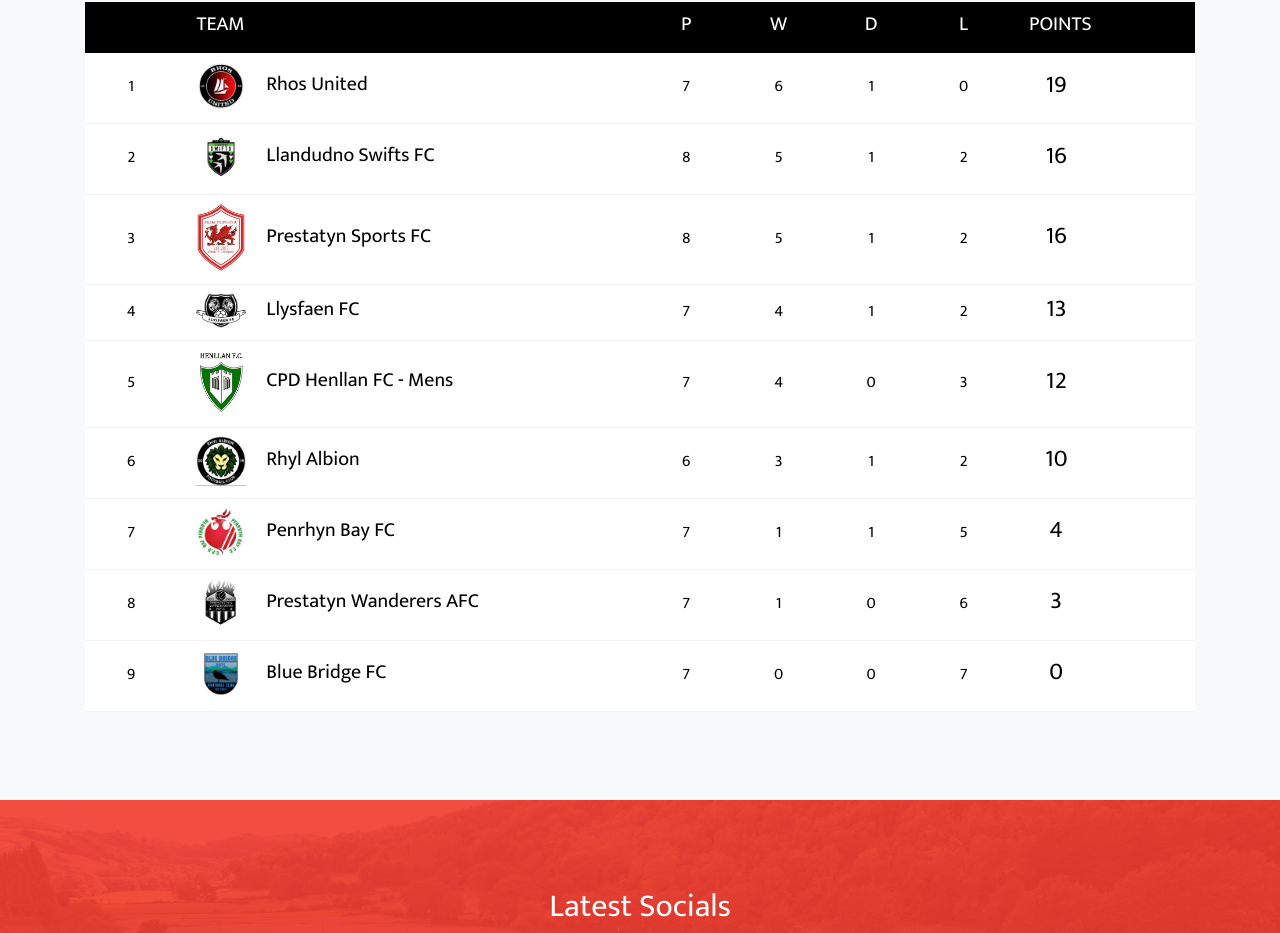
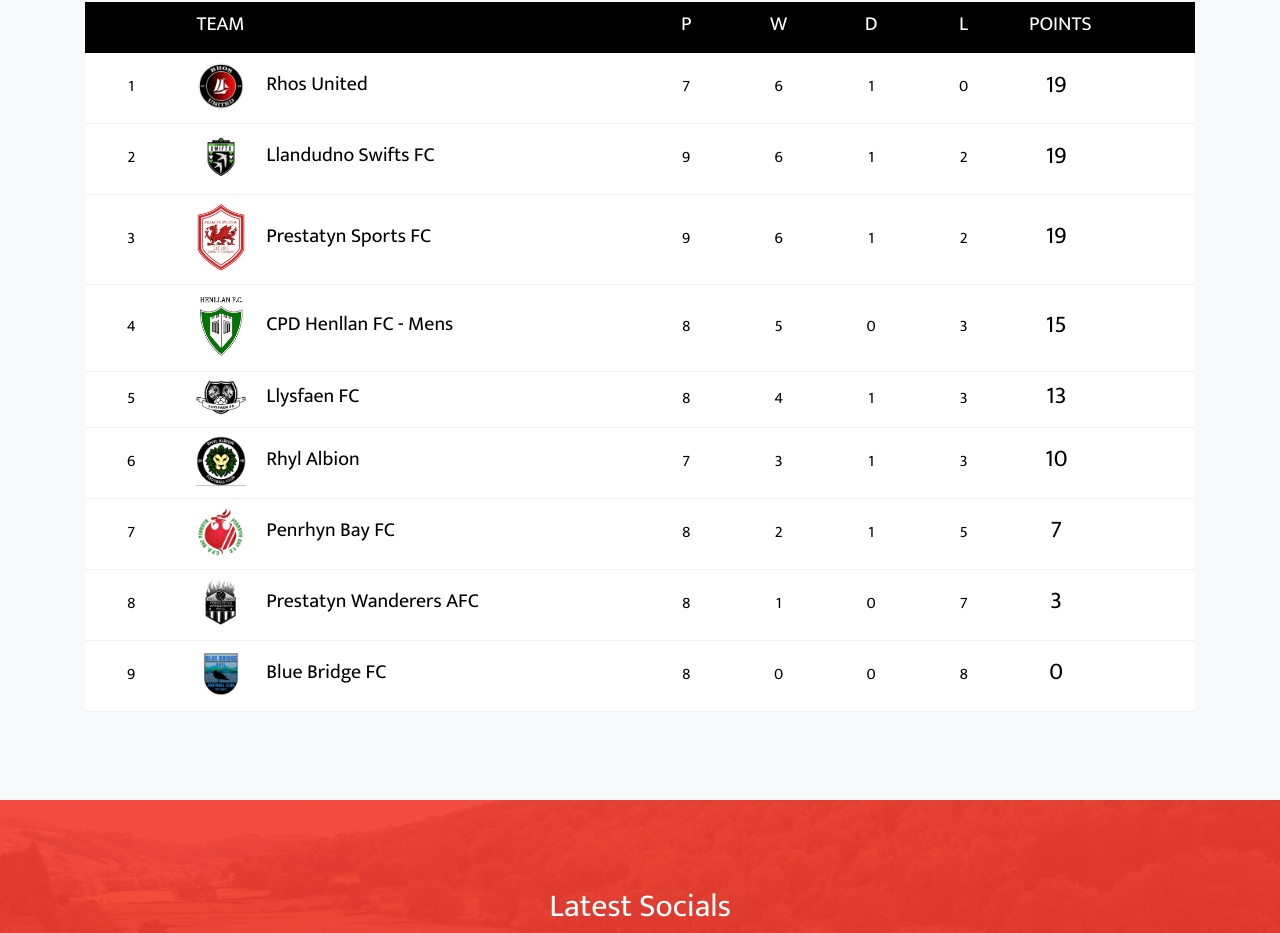
Before and after one commit to rhosunited/rhosunited.github.io, a plain HTML site: page index.html in a window 1280 px wide. Shown: the part 1268-2201 px from the top of the page. Drawn offline with Linux system fonts and the light colour scheme; files whose address does not match are found by name.

Commit message:
deploy: 05ebe8a38c0b8c05be3e66fe3e7a083cdb658f86

```diff
--- a/index.html
+++ b/index.html
@@ -7,7 +7,7 @@
     <meta name="viewport" content="width=device-width, initial-scale=1, shrink-to-fit=no">
     <meta name="keywords" content="rhos united, grassroots, football club, rhos on sea, " />
     <meta name="generator" content="JBake v2.7.0-rc.6"/>
-    <meta name="generation" content="2024-10-11T02:12:57+0000" />
+    <meta name="generation" content="2024-10-14T02:16:36+0000" />
 
     <!-- Google tag (gtag.js) -->
     <script async src="https://www.googletagmanager.com/gtag/js?id=G-NRW8YESB41"></script>
@@ -300,13 +300,13 @@
 
         <div class="col-md-1 col-lg-1 text-center mb-4 mb-lg-0">
           <div class="d-inline-block">
-            <div class="py-1 px-1 mb-1 text-black d-inline-block rounded"><span class="h6">8</span></div>
-          </div>
-        </div>
-
-        <div class="col-md-1 col-lg-1 text-center mb-4 mb-lg-0">
-          <div class="d-inline-block">
-            <div class="py-1 px-1 mb-1 text-black d-inline-block rounded"><span class="h6">5</span></div>
+            <div class="py-1 px-1 mb-1 text-black d-inline-block rounded"><span class="h6">9</span></div>
+          </div>
+        </div>
+
+        <div class="col-md-1 col-lg-1 text-center mb-4 mb-lg-0">
+          <div class="d-inline-block">
+            <div class="py-1 px-1 mb-1 text-black d-inline-block rounded"><span class="h6">6</span></div>
           </div>
         </div>
 
@@ -324,7 +324,7 @@
 
         <div class="col-md-1 col-lg-1 text-center mb-4 mb-lg-0">
           <div class="d-inline-block">
-            <div class="py-1 px-1 mb-1 text-black d-inline-block rounded"><span class="h4">16</span></div>
+            <div class="py-1 px-1 mb-1 text-black d-inline-block rounded"><span class="h4">19</span></div>
           </div>
         </div>
 
@@ -349,6 +349,55 @@
 
         <div class="col-md-1 col-lg-1 text-center mb-4 mb-lg-0">
           <div class="d-inline-block">
+            <div class="py-1 px-1 mb-1 text-black d-inline-block rounded"><span class="h6">9</span></div>
+          </div>
+        </div>
+
+        <div class="col-md-1 col-lg-1 text-center mb-4 mb-lg-0">
+          <div class="d-inline-block">
+            <div class="py-1 px-1 mb-1 text-black d-inline-block rounded"><span class="h6">6</span></div>
+          </div>
+        </div>
+
+        <div class="col-md-1 col-lg-1 text-center mb-4 mb-lg-0">
+          <div class="d-inline-block">
+            <div class="py-1 px-1 mb-1 text-black d-inline-block rounded"><span class="h6">1</span></div>
+          </div>
+        </div>
+
+        <div class="col-md-1 col-lg-1 text-center mb-4 mb-lg-0">
+          <div class="d-inline-block">
+            <div class="py-1 px-1 mb-1 text-black d-inline-block rounded"><span class="h6">2</span></div>
+          </div>
+        </div>
+
+        <div class="col-md-1 col-lg-1 text-center mb-4 mb-lg-0">
+          <div class="d-inline-block">
+            <div class="py-1 px-1 mb-1 text-black d-inline-block rounded"><span class="h4">19</span></div>
+          </div>
+        </div>
+
+    </div>
+
+        <div class="row bg-white align-items-center ml-0 mr-0 py-1 match-entry">
+
+        <div class="col-md-1 col-lg-1 text-center mb-4 mb-lg-0">
+          <div class="d-inline-block">
+            <div class="py-1 px-1 mb-1 text-black d-inline-block rounded"><span class="h6">4</span></div>
+          </div>
+        </div>
+
+        <div class="col-md-4 col-lg-5 mb-4 mb-lg-0">
+          <div class="d-inline-block">
+            <div class="py-1 px-1 mb-1 text-black d-inline-block rounded">
+              <img src="/images/teamlogos/2425/henllan.jpg" alt="Image" class="mr-3 image image-small">
+              <span class="h5">CPD Henllan FC - Mens</span>
+            </div>
+          </div>
+        </div>
+
+        <div class="col-md-1 col-lg-1 text-center mb-4 mb-lg-0">
+          <div class="d-inline-block">
             <div class="py-1 px-1 mb-1 text-black d-inline-block rounded"><span class="h6">8</span></div>
           </div>
         </div>
@@ -361,19 +410,19 @@
 
         <div class="col-md-1 col-lg-1 text-center mb-4 mb-lg-0">
           <div class="d-inline-block">
-            <div class="py-1 px-1 mb-1 text-black d-inline-block rounded"><span class="h6">1</span></div>
-          </div>
-        </div>
-
-        <div class="col-md-1 col-lg-1 text-center mb-4 mb-lg-0">
-          <div class="d-inline-block">
-            <div class="py-1 px-1 mb-1 text-black d-inline-block rounded"><span class="h6">2</span></div>
-          </div>
-        </div>
-
-        <div class="col-md-1 col-lg-1 text-center mb-4 mb-lg-0">
-          <div class="d-inline-block">
-            <div class="py-1 px-1 mb-1 text-black d-inline-block rounded"><span class="h4">16</span></div>
+            <div class="py-1 px-1 mb-1 text-black d-inline-block rounded"><span class="h6">0</span></div>
+          </div>
+        </div>
+
+        <div class="col-md-1 col-lg-1 text-center mb-4 mb-lg-0">
+          <div class="d-inline-block">
+            <div class="py-1 px-1 mb-1 text-black d-inline-block rounded"><span class="h6">3</span></div>
+          </div>
+        </div>
+
+        <div class="col-md-1 col-lg-1 text-center mb-4 mb-lg-0">
+          <div class="d-inline-block">
+            <div class="py-1 px-1 mb-1 text-black d-inline-block rounded"><span class="h4">15</span></div>
           </div>
         </div>
 
@@ -383,7 +432,7 @@
 
         <div class="col-md-1 col-lg-1 text-center mb-4 mb-lg-0">
           <div class="d-inline-block">
-            <div class="py-1 px-1 mb-1 text-black d-inline-block rounded"><span class="h6">4</span></div>
+            <div class="py-1 px-1 mb-1 text-black d-inline-block rounded"><span class="h6">5</span></div>
           </div>
         </div>
 
@@ -398,7 +447,7 @@
 
         <div class="col-md-1 col-lg-1 text-center mb-4 mb-lg-0">
           <div class="d-inline-block">
-            <div class="py-1 px-1 mb-1 text-black d-inline-block rounded"><span class="h6">7</span></div>
+            <div class="py-1 px-1 mb-1 text-black d-inline-block rounded"><span class="h6">8</span></div>
           </div>
         </div>
 
@@ -416,62 +465,13 @@
 
         <div class="col-md-1 col-lg-1 text-center mb-4 mb-lg-0">
           <div class="d-inline-block">
-            <div class="py-1 px-1 mb-1 text-black d-inline-block rounded"><span class="h6">2</span></div>
+            <div class="py-1 px-1 mb-1 text-black d-inline-block rounded"><span class="h6">3</span></div>
           </div>
         </div>
 
         <div class="col-md-1 col-lg-1 text-center mb-4 mb-lg-0">
           <div class="d-inline-block">
             <div class="py-1 px-1 mb-1 text-black d-inline-block rounded"><span class="h4">13</span></div>
-          </div>
-        </div>
-
-    </div>
-
-        <div class="row bg-white align-items-center ml-0 mr-0 py-1 match-entry">
-
-        <div class="col-md-1 col-lg-1 text-center mb-4 mb-lg-0">
-          <div class="d-inline-block">
-            <div class="py-1 px-1 mb-1 text-black d-inline-block rounded"><span class="h6">5</span></div>
-          </div>
-        </div>
-
-        <div class="col-md-4 col-lg-5 mb-4 mb-lg-0">
-          <div class="d-inline-block">
-            <div class="py-1 px-1 mb-1 text-black d-inline-block rounded">
-              <img src="/images/teamlogos/2425/henllan.jpg" alt="Image" class="mr-3 image image-small">
-              <span class="h5">CPD Henllan FC - Mens</span>
-            </div>
-          </div>
-        </div>
-
-        <div class="col-md-1 col-lg-1 text-center mb-4 mb-lg-0">
-          <div class="d-inline-block">
-            <div class="py-1 px-1 mb-1 text-black d-inline-block rounded"><span class="h6">7</span></div>
-          </div>
-        </div>
-
-        <div class="col-md-1 col-lg-1 text-center mb-4 mb-lg-0">
-          <div class="d-inline-block">
-            <div class="py-1 px-1 mb-1 text-black d-inline-block rounded"><span class="h6">4</span></div>
-          </div>
-        </div>
-
-        <div class="col-md-1 col-lg-1 text-center mb-4 mb-lg-0">
-          <div class="d-inline-block">
-            <div class="py-1 px-1 mb-1 text-black d-inline-block rounded"><span class="h6">0</span></div>
-          </div>
-        </div>
-
-        <div class="col-md-1 col-lg-1 text-center mb-4 mb-lg-0">
-          <div class="d-inline-block">
-            <div class="py-1 px-1 mb-1 text-black d-inline-block rounded"><span class="h6">3</span></div>
-          </div>
-        </div>
-
-        <div class="col-md-1 col-lg-1 text-center mb-4 mb-lg-0">
-          <div class="d-inline-block">
-            <div class="py-1 px-1 mb-1 text-black d-inline-block rounded"><span class="h4">12</span></div>
           </div>
         </div>
 
@@ -496,7 +496,7 @@
 
         <div class="col-md-1 col-lg-1 text-center mb-4 mb-lg-0">
           <div class="d-inline-block">
-            <div class="py-1 px-1 mb-1 text-black d-inline-block rounded"><span class="h6">6</span></div>
+            <div class="py-1 px-1 mb-1 text-black d-inline-block rounded"><span class="h6">7</span></div>
           </div>
         </div>
 
@@ -514,7 +514,7 @@
 
         <div class="col-md-1 col-lg-1 text-center mb-4 mb-lg-0">
           <div class="d-inline-block">
-            <div class="py-1 px-1 mb-1 text-black d-inline-block rounded"><span class="h6">2</span></div>
+            <div class="py-1 px-1 mb-1 text-black d-inline-block rounded"><span class="h6">3</span></div>
           </div>
         </div>
 
@@ -545,7 +545,13 @@
 
         <div class="col-md-1 col-lg-1 text-center mb-4 mb-lg-0">
           <div class="d-inline-block">
-            <div class="py-1 px-1 mb-1 text-black d-inline-block rounded"><span class="h6">7</span></div>
+            <div class="py-1 px-1 mb-1 text-black d-inline-block rounded"><span class="h6">8</span></div>
+          </div>
+        </div>
+
+        <div class="col-md-1 col-lg-1 text-center mb-4 mb-lg-0">
+          <div class="d-inline-block">
+            <div class="py-1 px-1 mb-1 text-black d-inline-block rounded"><span class="h6">2</span></div>
           </div>
         </div>
 
@@ -557,19 +563,13 @@
 
         <div class="col-md-1 col-lg-1 text-center mb-4 mb-lg-0">
           <div class="d-inline-block">
-            <div class="py-1 px-1 mb-1 text-black d-inline-block rounded"><span class="h6">1</span></div>
-          </div>
-        </div>
-
-        <div class="col-md-1 col-lg-1 text-center mb-4 mb-lg-0">
-          <div class="d-inline-block">
             <div class="py-1 px-1 mb-1 text-black d-inline-block rounded"><span class="h6">5</span></div>
           </div>
         </div>
 
         <div class="col-md-1 col-lg-1 text-center mb-4 mb-lg-0">
           <div class="d-inline-block">
-            <div class="py-1 px-1 mb-1 text-black d-inline-block rounded"><span class="h4">4</span></div>
+            <div class="py-1 px-1 mb-1 text-black d-inline-block rounded"><span class="h4">7</span></div>
           </div>
         </div>
 
@@ -594,25 +594,25 @@
 
         <div class="col-md-1 col-lg-1 text-center mb-4 mb-lg-0">
           <div class="d-inline-block">
+            <div class="py-1 px-1 mb-1 text-black d-inline-block rounded"><span class="h6">8</span></div>
+          </div>
+        </div>
+
+        <div class="col-md-1 col-lg-1 text-center mb-4 mb-lg-0">
+          <div class="d-inline-block">
+            <div class="py-1 px-1 mb-1 text-black d-inline-block rounded"><span class="h6">1</span></div>
+          </div>
+        </div>
+
+        <div class="col-md-1 col-lg-1 text-center mb-4 mb-lg-0">
+          <div class="d-inline-block">
+            <div class="py-1 px-1 mb-1 text-black d-inline-block rounded"><span class="h6">0</span></div>
+          </div>
+        </div>
+
+        <div class="col-md-1 col-lg-1 text-center mb-4 mb-lg-0">
+          <div class="d-inline-block">
             <div class="py-1 px-1 mb-1 text-black d-inline-block rounded"><span class="h6">7</span></div>
-          </div>
-        </div>
-
-        <div class="col-md-1 col-lg-1 text-center mb-4 mb-lg-0">
-          <div class="d-inline-block">
-            <div class="py-1 px-1 mb-1 text-black d-inline-block rounded"><span class="h6">1</span></div>
-          </div>
-        </div>
-
-        <div class="col-md-1 col-lg-1 text-center mb-4 mb-lg-0">
-          <div class="d-inline-block">
-            <div class="py-1 px-1 mb-1 text-black d-inline-block rounded"><span class="h6">0</span></div>
-          </div>
-        </div>
-
-        <div class="col-md-1 col-lg-1 text-center mb-4 mb-lg-0">
-          <div class="d-inline-block">
-            <div class="py-1 px-1 mb-1 text-black d-inline-block rounded"><span class="h6">6</span></div>
           </div>
         </div>
 
@@ -643,7 +643,7 @@
 
         <div class="col-md-1 col-lg-1 text-center mb-4 mb-lg-0">
           <div class="d-inline-block">
-            <div class="py-1 px-1 mb-1 text-black d-inline-block rounded"><span class="h6">7</span></div>
+            <div class="py-1 px-1 mb-1 text-black d-inline-block rounded"><span class="h6">8</span></div>
           </div>
         </div>
 
@@ -661,7 +661,7 @@
 
         <div class="col-md-1 col-lg-1 text-center mb-4 mb-lg-0">
           <div class="d-inline-block">
-            <div class="py-1 px-1 mb-1 text-black d-inline-block rounded"><span class="h6">7</span></div>
+            <div class="py-1 px-1 mb-1 text-black d-inline-block rounded"><span class="h6">8</span></div>
           </div>
         </div>
 
```
Also changed, not shown: club/about.html (+1 -1 lines), club/calendar.html (+1 -1 lines), club/committee.html (+1 -1 lines), club/sponsors.html (+1 -1 lines), contact.html (+1 -1 lines), news.html (+1 -1 lines), news/2024/flint-tournament-results.html (+1 -1 lines), news/2024/football-lessons.html (+1 -1 lines), news/2024/juniors-sponsored-walk.html (+1 -1 lines), news/2024/new-team-under7s.html (+1 -1 lines), news/2024/pre-season-friendlies.html (+1 -1 lines), news/2024/turn-up-and-play.html (+1 -1 lines), news/2024/walking-football-sessions.html (+1 -1 lines), news/match-results/2023-2024/llysfaen-home-draft.html (+1 -1 lines), 2 more files.
